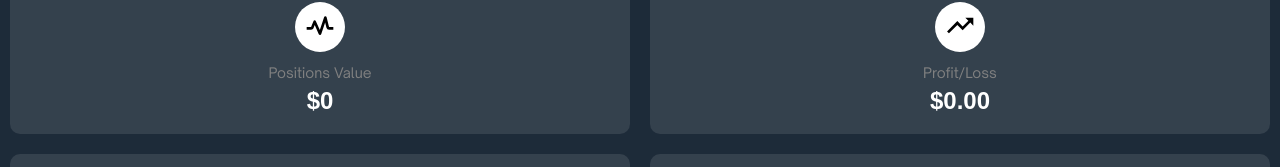
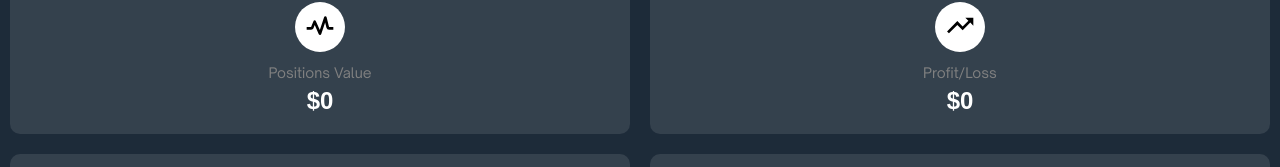
Before and after one commit to maia-posternack/lampoon-polymarket, a Vue app: page /wallet in a window 1280 px wide. Shown: the part 197-364 px from the top of the page. Built offline with nearby package versions, Linux system fonts and the light colour scheme; no server answers; the database is empty; a web font is replaced by a local one.

Commit message:
fix profit

```diff
--- a/src/views/Wallet.vue
+++ b/src/views/Wallet.vue
@@ -126,8 +126,19 @@ const fetchMarketsData = async () => {
 };
 
 const profitLoss = computed(() => {
-  return (parseFloat(positionsValue.value) - parseFloat(volumeTraded.value)).toFixed(2);
+  // Ensure there are bets before calculating
+  if (!currentBets.value.length) return 0;
+
+  // Sum up all potential wins
+  const totalPotentialWins = currentBets.value.reduce((total, bet) => {
+    const potentialWin = parseFloat(bet.potential_win.replace('$', '')) || 0; // Ensure it's a number
+    return total + potentialWin;
+  }, 0);
+
+  // Compute Profit/Loss: Positions Value - Total Potential Wins
+  return parseFloat((positionsValue.value - totalPotentialWins).toFixed(2));
 });
+
 const sorted_bets = computed(() => {
   return [...currentBets.value].sort((a, b) => b.timestamp - a.timestamp);
 });
```
